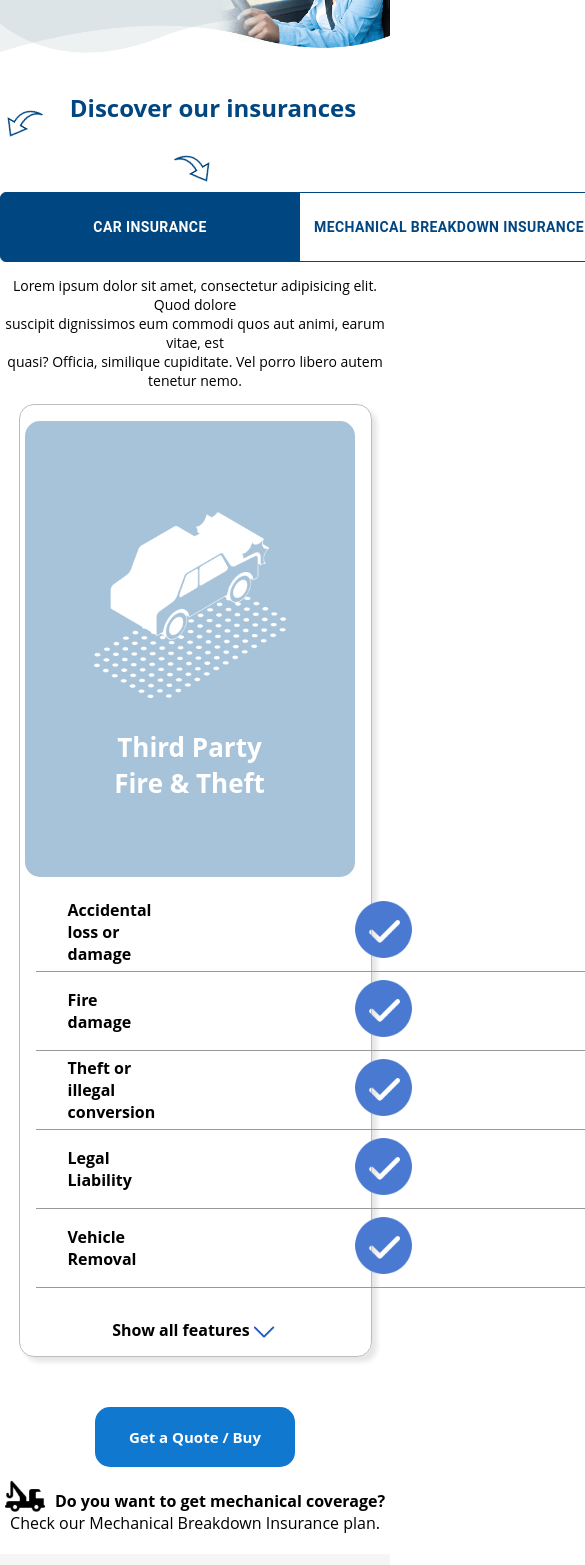
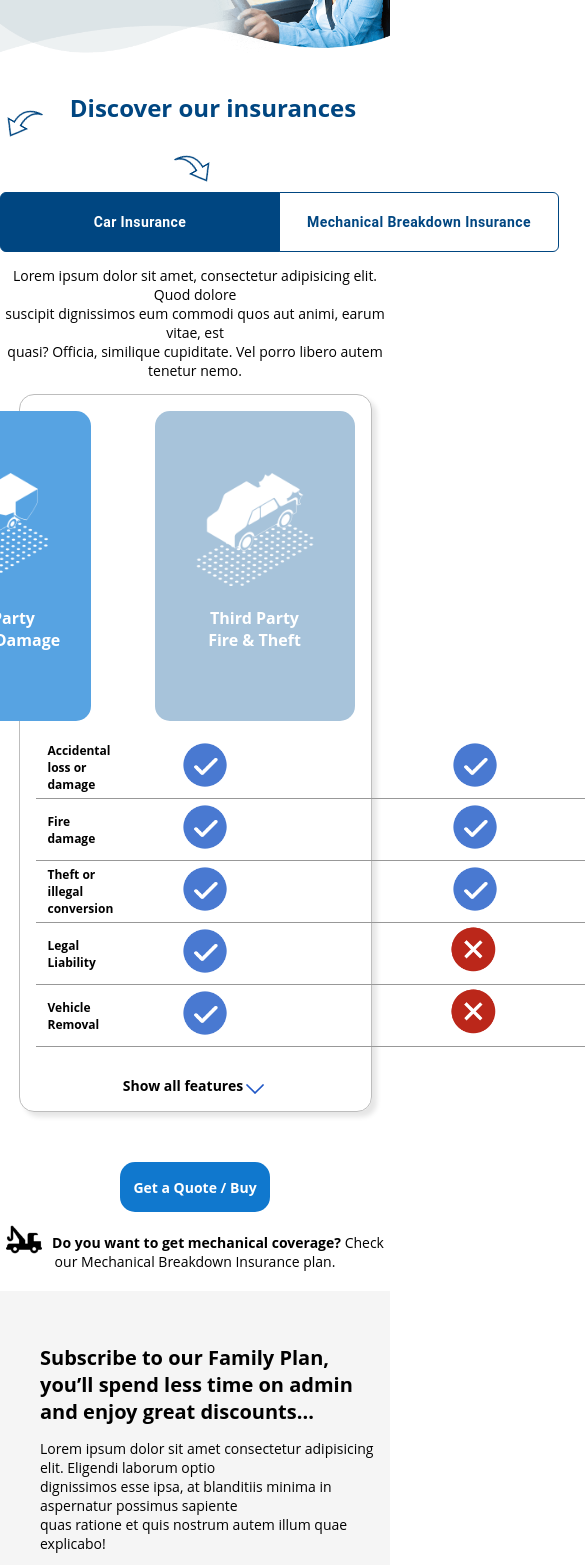
Before and after one commit to aidannairn/insure-a-vehicle, a React (Create React App) app: page / in a window 390 px wide. Shown: the part 432-1997 px from the top of the page, 585 px wide, since content can reach past the window. Built offline with nearby package versions, Linux system fonts and the light colour scheme.

Commit message:
added css

```diff
--- a/src/App.css
+++ b/src/App.css
@@ -62,10 +62,10 @@
 
 @media only screen and (max-width: 1025px) {
   .homepage-btn-container button {
-    width: 300px;
+    width: 280px;
     font-size: 14px;
     font-weight: 700;
-    height: 70px;
+    height: 60px;
 }
 
 p.description {
--- a/src/components/Banner/Banner.css
+++ b/src/components/Banner/Banner.css
@@ -23,7 +23,7 @@
 
 @media only screen and (max-width: 1025px) {
     .text-box {
-        bottom: 44em;
+        bottom: 47em;
         float: left;
         padding-left: 60px;
         position: absolute;
--- a/src/components/Banner/Banner.tsx
+++ b/src/components/Banner/Banner.tsx
@@ -24,8 +24,8 @@ export const Banner: React.FC<BannerProps> = ({}) => {
             Rerum, iure?
           </p>
           <Stack spacing={2} direction="row" className="btn-box">
-            <Button variant="contained" size="medium">Get an Instant Quote Online</Button>
-            <Button variant="outlined" size="large">Retrieve your Quote</Button>
+            <Button variant="contained" size="medium" sx={{ textTransform: 'capitalize', m: 0 }}>Get an Instant Quote Online</Button>
+            <Button variant="outlined" size="large" sx={{ textTransform: 'capitalize', m: 0 }}>Retrieve your Quote</Button>
           </Stack>
         </div>
         <img src={bannerImg} className="banner-img" />
--- a/src/components/DiscoverInsurance/DiscoverInsurance.css
+++ b/src/components/DiscoverInsurance/DiscoverInsurance.css
@@ -269,3 +269,131 @@ img.mechanic {
 .bottom-insurance .other-plan span {
   font-weight: 700;
 }
+
+@media only screen and (max-width: 1025px) {
+  .list-content li {
+    border-radius: 15px;
+    height: 310px;
+    left: 0;
+    top: 0;
+    width: 200px;
+  }
+
+  .list-content img {
+    width: 200px;
+  }
+
+  .list-content p {
+    color: #fff;
+    font-size: 16px;
+    font-weight: 700;
+  }
+
+  .item1:hover p,
+  .item2:hover p,
+  .item3:hover p {
+    font-weight: 300;
+    font-size: 14px;
+    color: white;
+  }
+
+  button.learn-more-btn,
+  .item3:hover button.learn-more-btn {
+    margin-top: 100px;
+    margin-left: 30px;
+    height: 50px;
+    width: 150px;
+    font-size: 14px;
+  }
+
+  .item2:hover p {
+    margin-top: 46px;
+  }
+
+  .item3:hover p {
+    margin-top: 76px;
+  }
+
+  .item1:hover button.learn-more-btn,
+  .item2:hover button.learn-more-btn,
+  .item3:hover button.learn-more-btn {
+    margin-top: 100px;
+    margin-left: 32px;
+  }
+
+  .car-insurance .policy a {
+    font-size: 14px;
+  }
+
+  table.insurance-table th {
+    text-align: left;
+    padding-left: 1em;
+    font-size: 12px;
+  }
+
+  table.insurance-table img {
+    width: 54px;
+  }
+
+  table.insurance-table .first-row {
+    padding-left: 4em;
+    padding-right: 13.5em;
+  }
+
+  table.insurance-table .second-row {
+    padding-left: 0em;
+    padding-right: 8em;
+  }
+
+  table.insurance-table .third-row {
+    padding-left: 5em;
+    padding-right: 5em;
+  }
+
+  .car-insurance .policy {
+    display: flex;
+    justify-content: flex-end;
+    margin-right: 3.5em;
+    grid-gap: 9em;
+  }
+
+  .car-insurance .btn-container {
+    display: flex;
+    justify-content: flex-end;
+    grid-gap: 5.5em;
+    margin-right: 3em;
+  }
+
+  a.features {
+    font-size: 14px;
+  }
+
+  .arrow-ico {
+    width: 24px;
+  }
+
+  .get-quote-btn {
+    background: #1078ce;
+    border: none;
+    color: white;
+    margin-top: 50px;
+    font-size: 14px;
+    font-weight: 700;
+    height: 50px;
+    width: 150px;
+    border-radius: 15px;
+  }
+
+  .bottom-insurance .other-plan {
+    padding-bottom: 20px;
+    font-size: 14px;
+  }
+
+  .bottom-insurance img.mechanical-insurance-ico,
+  .bottom-insurance img.vehical-insurance-ico {
+    width: 36px;
+    position: relative;
+    top: 10px;
+    padding-right: 10px;
+  }
+}
--- a/src/components/FamilyPlan/FamilyPlan.css
+++ b/src/components/FamilyPlan/FamilyPlan.css
@@ -32,3 +32,22 @@ img.home-img {
 .text {
     padding: 40px 0 20px 40px;
 }
+
+@media only screen and (max-width: 1025px) {
+    .family-plan-img img {
+        width: 100%;
+        max-width: 1024px;
+      }
+
+      .family-plan-content h1 {
+        font-size: 20px;
+      }
+
+      .family-plan-content p {
+        font-size: 14px;
+      }
+
+      .family-plan-content {
+        height: 580px;
+    }
+}
--- a/src/components/Footer/Footer.css
+++ b/src/components/Footer/Footer.css
@@ -100,3 +100,26 @@
     padding-bottom: 10px;
     font-size: 14px;
 }
+
+@media only screen and (max-width: 1025px) {
+.footer-menu h3 {
+    margin: 0;
+    font-size: 16px;
+}
+
+.footer-menu ul li a {
+    font-size: 14px;
+}
+
+.social-media h2, .contact-us h2, .sign-up h2 {
+    color: #FFFFFF;
+    font-size: 16px;
+}
+
+.copyright {
+    color: white;
+    text-align: center;
+    padding-bottom: 10px;
+    font-size: 12px;
+}
+}
--- a/src/components/Question/Question.css
+++ b/src/components/Question/Question.css
@@ -16,3 +16,18 @@
 .question-container .contact-us {
     padding-bottom: 10px;
 }
+
+@media only screen and (max-width: 1025px) {
+    .question-text h1 {
+        font-size: 20px;
+      }
+
+      .question-text p {
+        font-size: 14px;
+      }
+
+      .question-container .contact-us img {
+        width: 36px;
+        padding: 10px;
+      }
+}
--- a/src/components/Testimonials/Testimonial.css
+++ b/src/components/Testimonials/Testimonial.css
@@ -38,3 +38,42 @@
 .swiper-horizontal>.swiper-pagination-bullets, .swiper-pagination-bullets.swiper-pagination-horizontal, .swiper-pagination-custom, .swiper-pagination-fraction {
     bottom: 0px;
 }
+
+
+@media only screen and (max-width: 1025px) {
+.testimonial-container .testimonial-img img {
+    width: 250px;
+    margin: 0 auto;
+}
+
+.testimonial-text p {
+    font-size: 16px;
+}
+
+.testimonial-text cite {
+    font-size: 16px;
+}
+
+.testimonial-text h2 {
+    font-size: 22px;
+}
+
+.testimonial-container .quoteIco {
+    width: 32px;
+    position: relative;
+    right: 16em;
+    top: 2em;
+    margin: 0 auto;
+}
+
+.swiper-pagination-bullet {
+    width: var(--swiper-pagination-bullet-width,var(--swiper-pagination-bullet-size,10px));
+    height: var(--swiper-pagination-bullet-height,var(--swiper-pagination-bullet-size,10px));
+}
+
+.testimonial-container {
+    text-align: center;
+    margin: 30px auto;
+    max-height: 700px;
+}
+}
--- a/src/components/WhyTurners/WhyTurners.css
+++ b/src/components/WhyTurners/WhyTurners.css
@@ -7,3 +7,25 @@
 .why-turners-container h1.heading {
     padding: 40px 0 20px 40px;
 }
+
+@media only screen and (max-width: 1025px) {
+    .benefits img {
+        width: 220px;
+
+      }
+
+      .benefits {
+        display: flex;
+        text-align: center;
+        grid-gap: 20px;
+        padding: 40px 40px 20px 40px;
+      }
+
+      .benefits button.learn-more-btn, .item3:hover button.learn-more-btn {
+        margin-top: 60px;
+        margin-left: 0px;
+        height: 50px;
+        width: 150px;
+        font-size: 14px;
+      }
+}
--- a/src/pages/Home.tsx
+++ b/src/pages/Home.tsx
@@ -52,8 +52,8 @@ export const Home: React.FC<HomeProps> = ({}) => {
           aria-label="header-menu"
           className="homepage-btn-container"
         >
-          <ToggleButton value="left" className='left-btn'>Car Insurance</ToggleButton>
-          <ToggleButton value="right" className='right-btn'>
+          <ToggleButton value="left" className='left-btn' sx={{ textTransform: 'capitalize', m: 0 }}>Car Insurance</ToggleButton>
+          <ToggleButton value="right" className='right-btn' sx={{ textTransform: 'capitalize', m: 0 }}>
             Mechanical Breakdown Insurance
           </ToggleButton>
         </ToggleButtonGroup>
```
